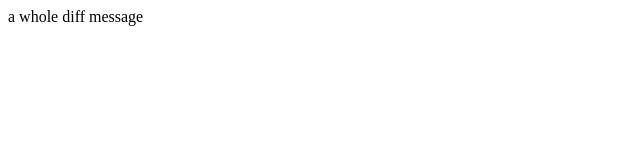
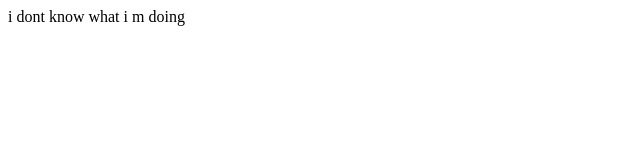
Before and after one commit to jagdeepsgill888/week_4_build, a plain HTML site: page index.html in a window 1280 px wide. Shown: the full height of the page, 0-640 px from the left. Drawn offline with Linux system fonts and the light colour scheme.

Commit message:
i changes smth

```diff
--- a/index.html
+++ b/index.html
@@ -5,7 +5,7 @@
 
 
    <body>
-a whole diff message
+ i dont  know what i m doing
    </body>
 
 </html>
```
